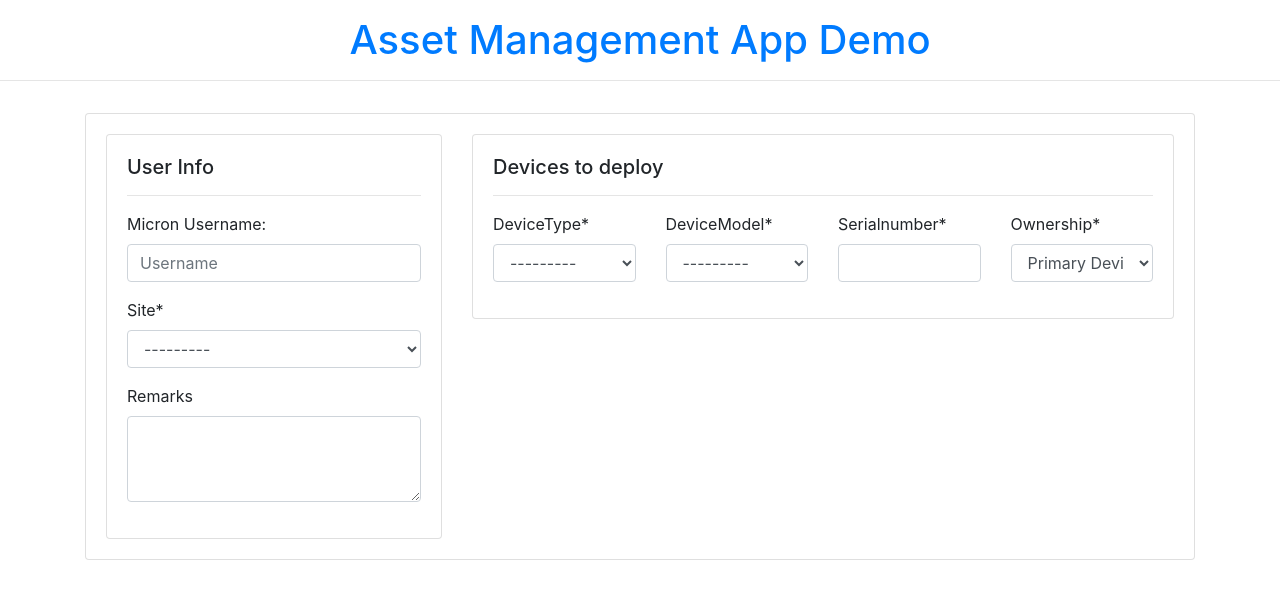
After one commit to RayLate/Cim-Central-V2, a Django app: page /deploy-bulk/ in a window 1280 px wide. The commit adds this page. Shown: the top 599 px of the page. Run offline with Django 3.2, Linux system fonts and the light colour scheme; data comes from the database, SQL or seed files in the repository; some libraries are stand-ins or nearby versions.

Commit message:
adding bulk deployment

```diff
--- a/app/inventory/urls.py
+++ b/app/inventory/urls.py
@@ -13,6 +13,7 @@
     path('search/return/', views.ReturnSearchView.as_view(), name='return_search'),
     path('inventory/', views.DeviceListView.as_view(), name='inventory_main'),
     path('deploy/', views.DeviceCreateView.as_view(), name='device_deploy'),
+    path('deploy-bulk/', views.BulkDeviceCreateView.as_view(), name='device_deploy_bulk'),
     path('deploy/<int:pk>/', views.DeployedDetailView.as_view(), name='device_detail'),
     path('', views.HomePageView.as_view(), name='home'),
 
--- a/app/inventory/views.py
+++ b/app/inventory/views.py
@@ -34,8 +34,10 @@
 class DeviceCreateView(CreateView):
     model = Device
     form_class = DeviceForm
-    template_name = "deploy.html"
-    # fields = '__all__'
+    template_name = "deploy_single.html"
+
+class BulkDeviceCreateView(DeviceCreateView):
+    template_name = "deploy_bulk.html"
 
 class DeployedDetailView(DetailView):
     model = Device
--- /dev/null
+++ b/app/templates/deploy_bulk.html
@@ -0,0 +1,59 @@
+{% extends "base.html" %}
+
+{% load crispy_forms_tags %}
+
+{% block content %}
+<div class="container">
+    <div class="row">
+        <div class="col mx-auto">
+            <div class="card">
+                <div class="card-body">
+                    <div class="row">
+                        <div class="col-lg-4 col-md-6">
+                            <div class="card">
+                                <div class="card-body">
+                                    <h5 class="card-title" class="mb-0">User Info</h5>
+                                    <hr>
+                                    <label for="username">Micron Username:</label>
+                                    <input type="text" id="username" class="form-control mb-3" placeholder="Username">
+                                    {{ form.site|as_crispy_field}}
+                                    </select>
+                                    <div class="form-group">
+                                        <label for="remarks">Remarks</label>
+                                        <textarea class="form-control mb-3" id="remarks" rows="3"></textarea>
+                                    </div>
+                                </div>
+                            </div>
+                        </div>
+                        <div class="col-lg-8 col-md-6">
+                            <div class="card">
+                                <div class="card-body">
+                                    <h5 class="card-title mb-0">
+                                        Devices to deploy
+                                    </h5>
+                                    <hr>
+                                    <div class="row">
+                                        <div class="col">
+                                            {{ form.deviceType|as_crispy_field}}
+                                        </div>
+                                        <div class="col">
+                                            {{ form.deviceModel|as_crispy_field}}
+                                        </div>
+                                        <div class="col">
+                                            {{ form.serialnumber|as_crispy_field}}
+                                        </div>
+                                        <div class="col">
+                                            {{ form.ownership|as_crispy_field}}
+                                        </div>
+                                    </div>
+                                </div>
+                            </div>
+                        </div>
+                    </div>
+                </div>
+            </div>
+        </div>
+    </div>
+</div>
+
+{% endblock content %}
--- a/app/templates/deploy.html
+++ b/app/templates/deploy_single.html
@@ -5,7 +5,7 @@
 {% block content %}
 <div class="container">
     <div class="row">
-        <div class="col-md-10  mx-auto">
+        <div class="col  mx-auto">
             <div class="card">
                 <div class="card-body">
                     <h4 class="card-title text-center">New Deployment</h4>
```
Also changed, not shown: app/templates/index.html (+28 -2 lines).
